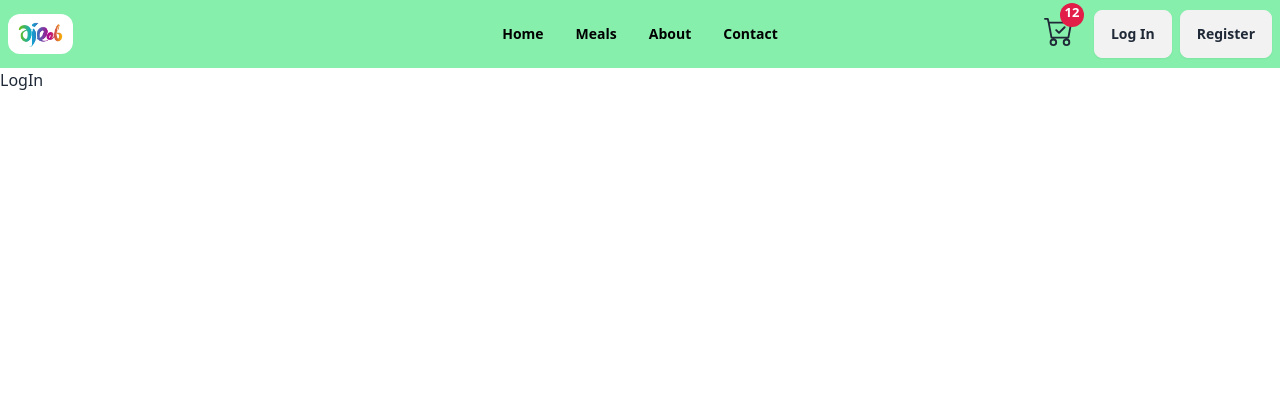
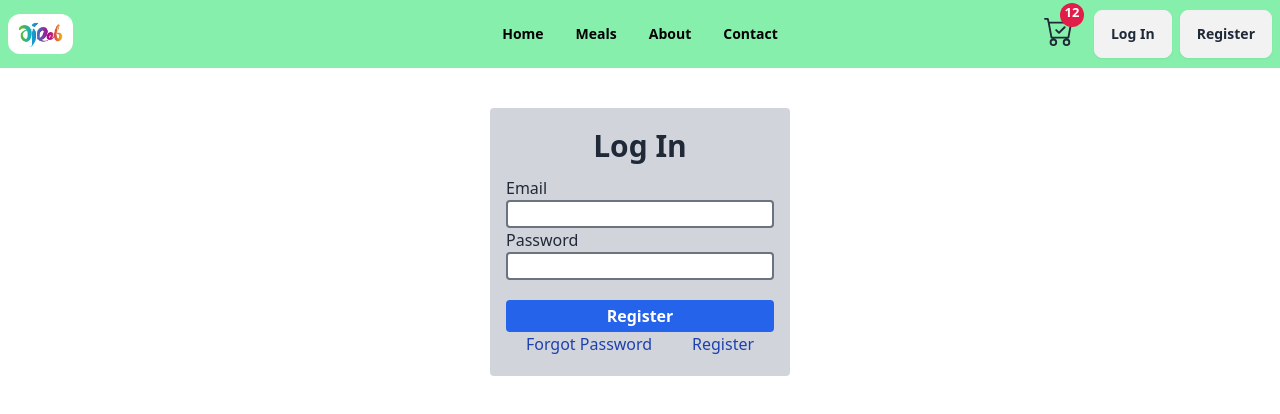
Before and after one commit to 21MoududAhammed/Products-House, a React (Vite) app: page /login in a window 1280 px wide. Shown: the top 414 px of the page. Built offline with nearby package versions, Linux system fonts and the light colour scheme.

Commit message:
log in , register, reset pages design and routing have done

```diff
--- a/src/components/LogIn.jsx
+++ b/src/components/LogIn.jsx
@@ -1,5 +1,25 @@
+import { NavLink } from "react-router-dom";
+
 export default function LogIn(){
     return (
-        <h1>LogIn</h1>
+        <div className="w-[300px] mx-auto mt-10 px-4 py-5 bg-gray-300 rounded">
+            <h3 className="text-3xl font-bold text-center mb-3">Log In</h3>
+            <form action="">
+
+                <div>
+                    <label htmlFor="email">Email</label><br />
+                    <input className="outline-none focus:border-blue-500 border-2 rounded px-2 border-gray-500 w-full" type="email" name="email" id="email" />
+                </div>
+                <div>
+                    <label htmlFor="password">Password</label><br />
+                    <input className="outline-none focus:border-blue-500 border-2 rounded px-2 border-gray-500 w-full" type="password" name="password" id="password" />
+                </div>
+                <button className="bg-blue-600 rounded w-full py-1 text-white font-semibold mt-5" type="submit" >Register</button>
+                <div className="flex justify-around">
+                <NavLink to={'/reset'} className={'text-blue-800'}>Forgot Password</NavLink>
+                <NavLink to={'/register'} className={'text-blue-800'}>Register</NavLink>
+                </div>
+            </form>
+        </div>
     );
 }
--- a/src/components/Register.jsx
+++ b/src/components/Register.jsx
@@ -3,7 +3,7 @@ import { NavLink } from "react-router-dom";
 export default function Register(){
     return (
         <div className="w-[300px] mx-auto mt-10 px-4 py-5 bg-gray-300 rounded">
-            <h3 className="text-3xl font-bold text-center">Register</h3>
+            <h3 className="text-3xl font-bold text-center mb-3">Register</h3>
             <form action="">
                 <div>
                     <label htmlFor="name">Name</label><br />
@@ -17,10 +17,10 @@ export default function Register(){
                     <label htmlFor="password">Password</label><br />
                     <input className="outline-none focus:border-blue-500 border-2 rounded px-2 border-gray-500 w-full" type="password" name="password" id="password" />
                 </div>
-                <button className="bg-blue-600 rounded w-full text-white font-semibold mt-5" type="submit" >Register</button>
+                <button className="bg-blue-600 rounded w-full py-1 text-white font-semibold mt-5" type="submit" >Register</button>
                 <div className="flex justify-around">
                 <p>Do you have an account?</p>
-                <NavLink className={'text-blue-800'}>Log In</NavLink>
+                <NavLink to={'/login'} className={'text-blue-800'}>Log In</NavLink>
                 </div>
             </form>
         </div>
--- a/src/components/Reset.jsx
+++ b/src/components/Reset.jsx
@@ -1,5 +1,22 @@
+import { NavLink } from "react-router-dom";
+
 export default function Reset(){
     return (
-        <h1>Reset</h1>
+        <div className="w-[300px] mx-auto mt-10 px-4 py-5 bg-gray-300 rounded">
+        <h3 className="text-3xl font-bold text-center mb-3">Reset</h3>
+        <form action="">
+
+            <div>
+                <label htmlFor="email">Email</label><br />
+                <input className="outline-none focus:border-blue-500 border-2 rounded px-2 border-gray-500 w-full" type="email" name="email" id="email" />
+            </div>
+
+            <button className="bg-blue-600 rounded w-full py-1 text-white font-semibold mt-5" type="submit" >Register</button>
+            <div className="flex justify-around">
+            <NavLink to={'/login'} className={'text-blue-800'}>Log In</NavLink>
+            <NavLink to={'/register'} className={'text-blue-800'}>Register</NavLink>
+            </div>
+        </form>
+    </div>
     );
 }
```
